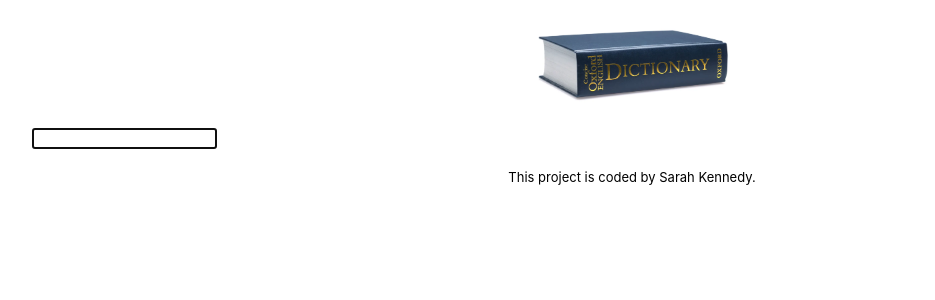
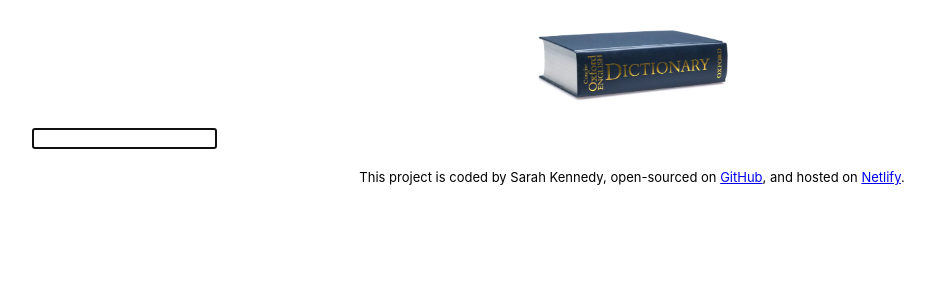
Before and after one commit to SKennedy4123/Dictionary, a React (Create React App) app: page / in a window 1280 px wide. Shown: the top 300 px of the page, without its empty margins (8-943 px from the left). Built offline with nearby package versions, Linux system fonts and the light colour scheme.

Commit message:
added GitHub and Netlify links in footer

```diff
--- a/src/App.js
+++ b/src/App.js
@@ -14,7 +14,7 @@
         <Dictionary />
       </main>
       <footer className="App-footer">
-        This project is coded by Sarah Kennedy.
+        This project is coded by Sarah Kennedy, open-sourced on <a href="https://github.com/SKennedy4123/Dictionary" target="_blank" rel="noreferrer">GitHub</a>, and hosted on <a href="https://dictionary-kennedy.netlify.app/" target="_blank" rel="noreferrer">Netlify</a>.
       </footer>
     </div>
     </div>
```
